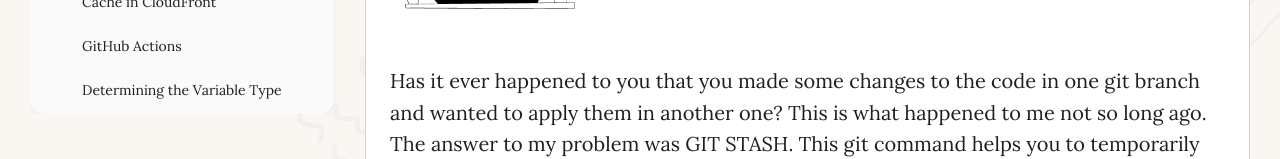
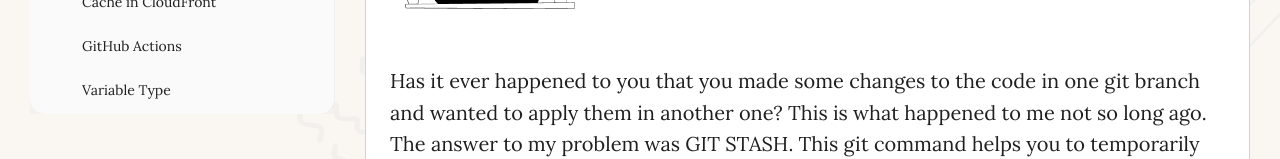
Before and after one commit to domi82/linguex, a React (Create React App) app: page /blog in a window 1280 px wide. Shown: the part 641-800 px from the top of the page. Built offline with nearby package versions, Linux system fonts and the light colour scheme.

Commit message:
Corrected title in post

```diff
--- a/src/data/posts.ts
+++ b/src/data/posts.ts
@@ -44,7 +44,7 @@ const posts:Post[] =[
     },
     {label:'Javascript',
         date: "1st Mar 2025",
-        title:"Determining the Variable Type",
+        title:"Variable Type",
         content:'If you find it hard to work out what type of variable you are dealing with in your code, you might want to try typeof.',
         heading1:'What is typeof?',
         content1:'Typeof is an operator that returns the type of variable in Javascript. Because it is just an operator (and not a method), you can use in without brackets in your code. However, sometimes it can be followed by brackets, to make your code easier to read. Have a look at these two examples:',
```
